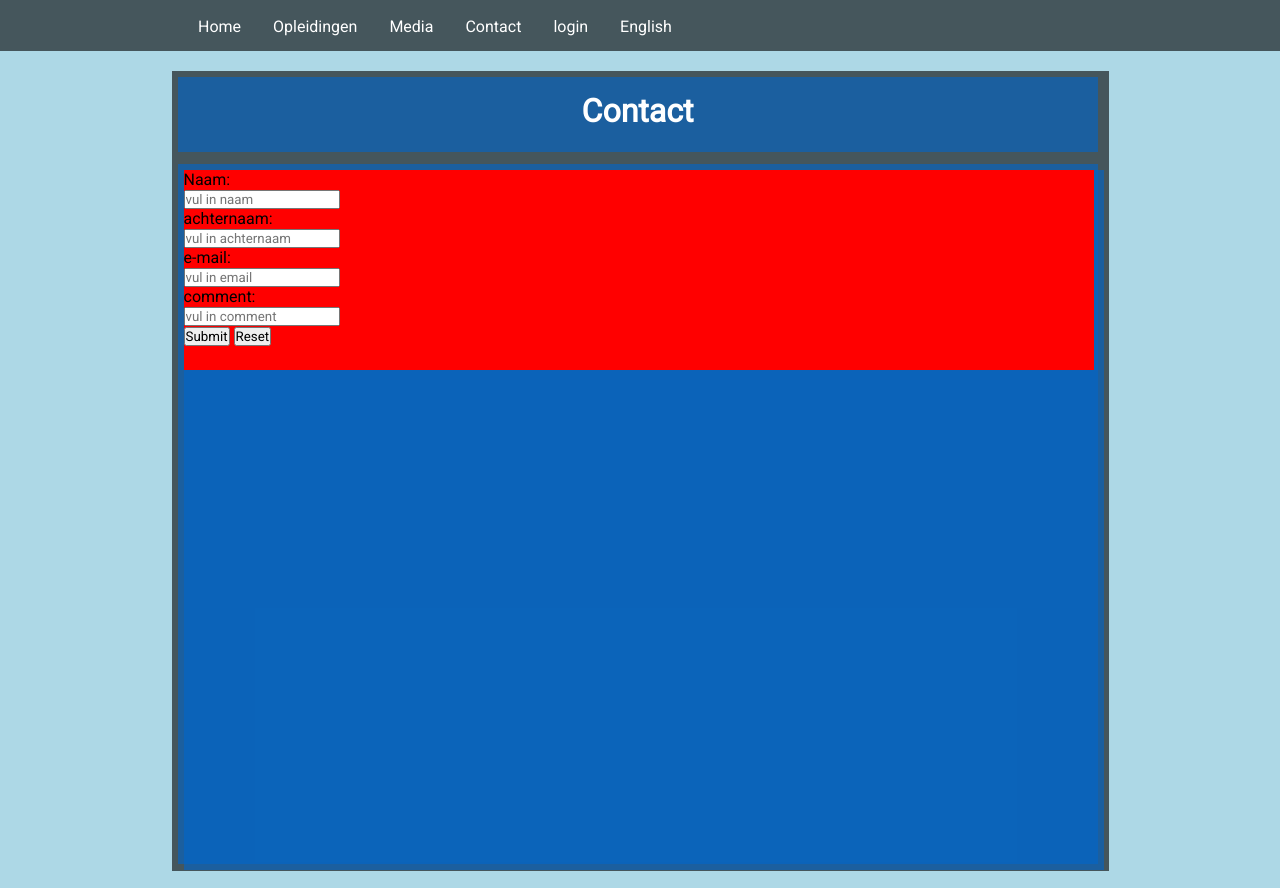
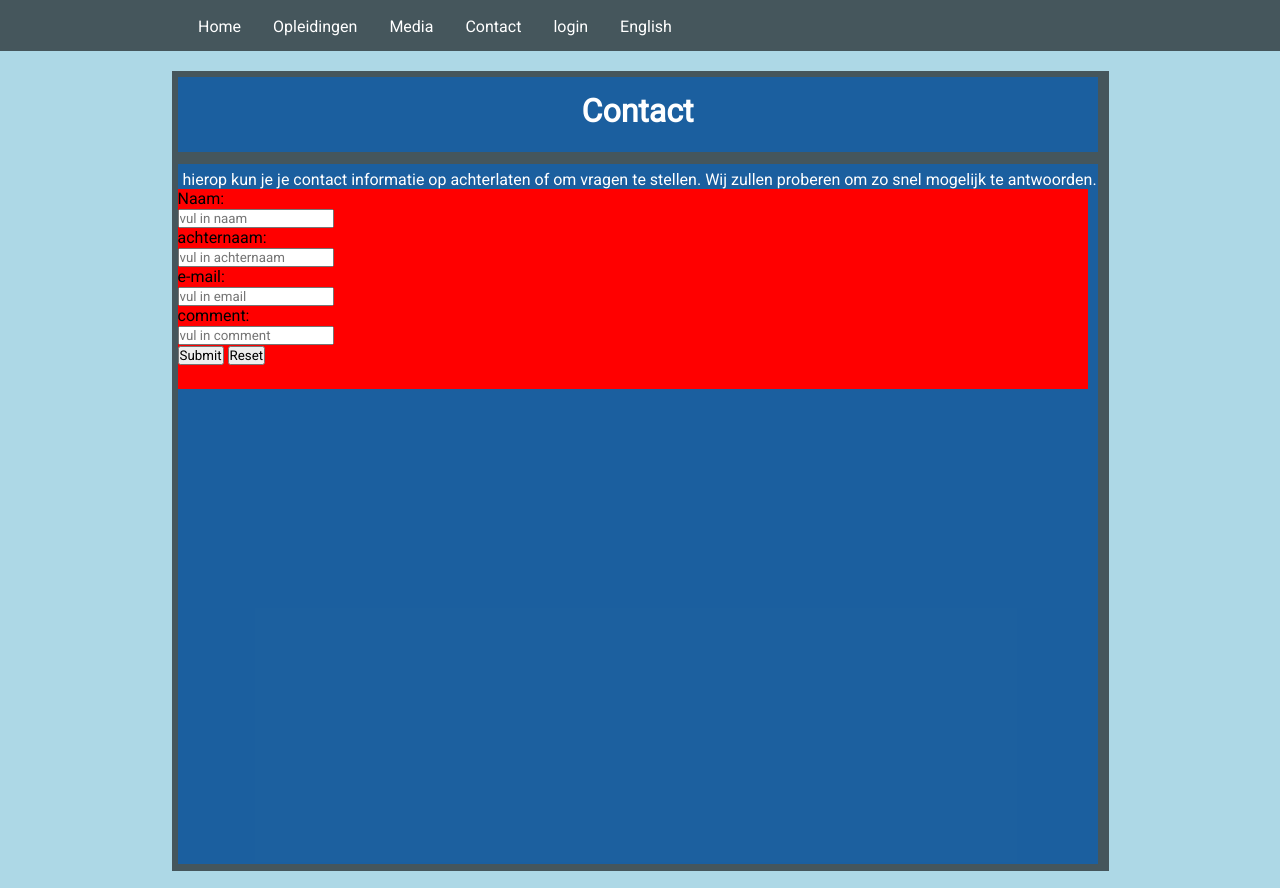
Before and after one commit to Bakkertje01/P1-Buinstituut, a PHP site: page /contact.php in a window 1280 px wide. Shown: the part 155-1043 px from the top of the page. Run offline with PHP 8.4, Linux system fonts and the light colour scheme.

Commit message:
contact formulier

```diff
--- a/BestSendForm.php
+++ b/BestSendForm.php
@@ -12,7 +12,10 @@
 
         }
 		?>
-            <div class="blok_onder">
+            <div class="contactinfo">
+                <p>hierop kun je je contact informatie op achterlaten of om vragen te stellen.
+                Wij zullen proberen om zo snel mogelijk te antwoorden.</p>
+                </div>
                 <div class="Cform">
                     <form method="post" action="<?php echo htmlspecialchars($_SERVER["PHP_SELF"]); ?>">
                     Naam:<br><input type="text" name="naam" placeholder="vul&nbsp;in&nbsp;naam">
@@ -26,7 +29,7 @@
                     <input type="submit" name="submit">
                     <input type="reset" name="reset">
                 </div>
-            </div>
+
 
 
 
```
